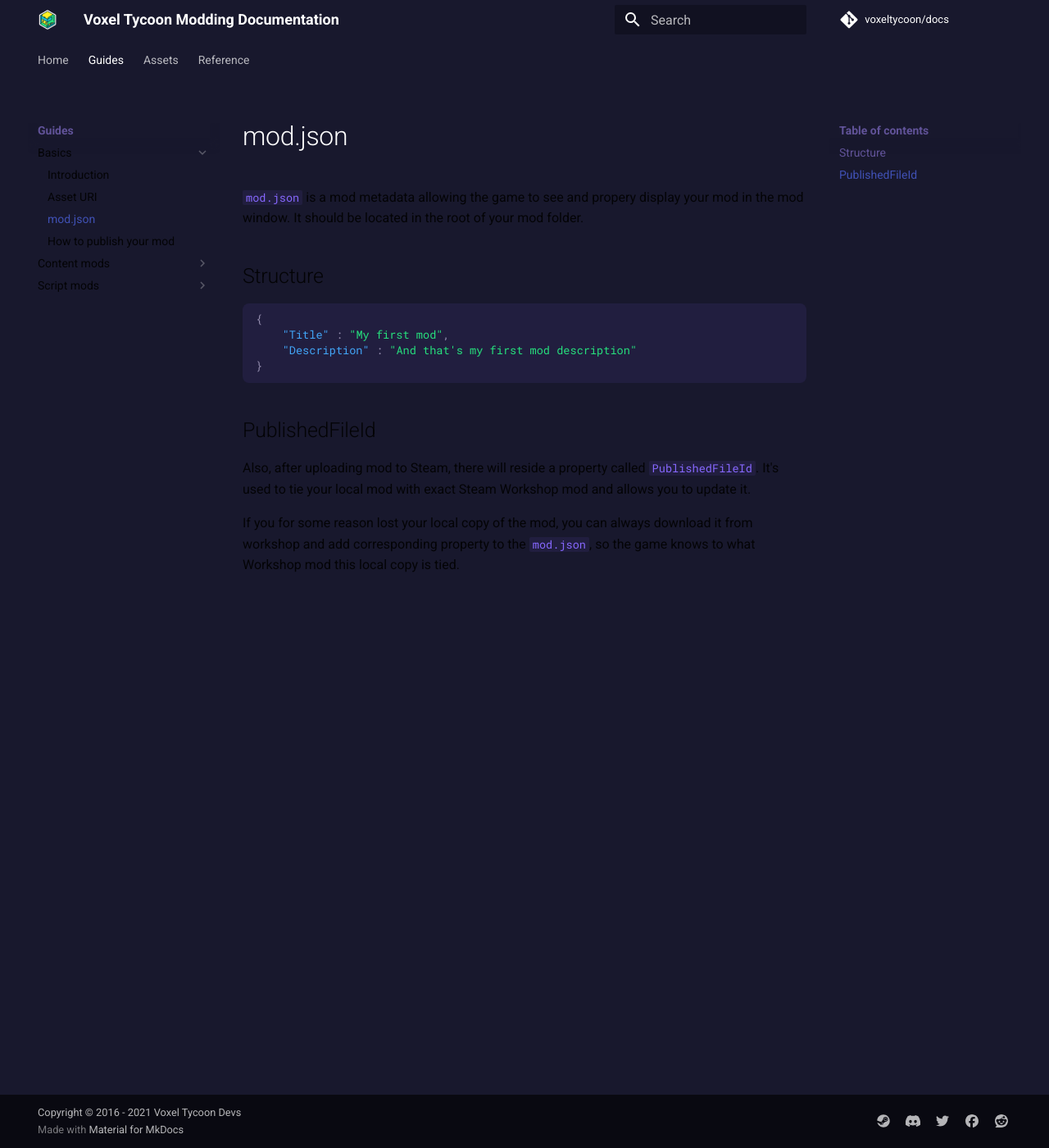
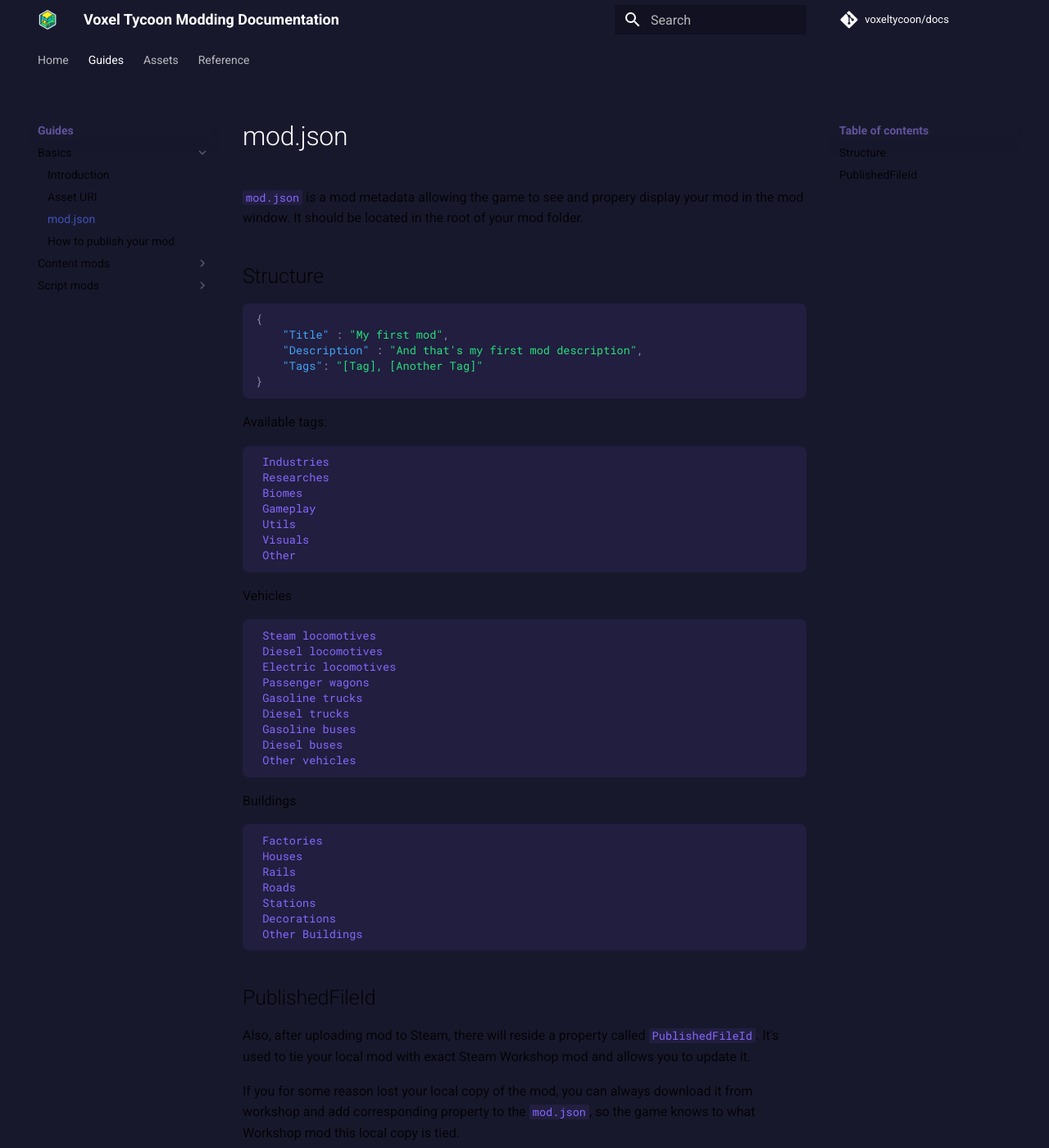
Before and after one commit to voxeltycoon/docs, an MkDocs documentation site: the page built from docs/guides/basics/mod.json.md, in a window 1280 px wide and 1400 px high. Shown: the whole window at 82% size. Built offline with MkDocs 1.6.1 and Material for MkDocs 9.7.7, drawn with Linux system fonts in a browser that asks for light colours; comment, search, counter and statistics services are not loaded.

Commit message:
Update mod.json.md
Updated mod.json documentation to show the new "tags" property.

````diff
--- a/docs/guides/basics/mod.json.md
+++ b/docs/guides/basics/mod.json.md
@@ -9,9 +9,42 @@
 ```json
 {
     "Title" : "My first mod",
-    "Description" : "And that's my first mod description"
+    "Description" : "And that's my first mod description",
+    "Tags": "[Tag], [Another Tag]"
 }
 ```
+
+Available tags:
+
+     Industries
+     Researches
+     Biomes
+     Gameplay
+     Utils
+     Visuals
+     Other
+
+Vehicles
+
+     Steam locomotives
+     Diesel locomotives
+     Electric locomotives
+     Passenger wagons
+     Gasoline trucks
+     Diesel trucks
+     Gasoline buses
+     Diesel buses
+     Other vehicles
+
+Buildings
+
+     Factories
+     Houses
+     Rails
+     Roads
+     Stations
+     Decorations
+     Other Buildings
 
 ## PublishedFileId
 
````
